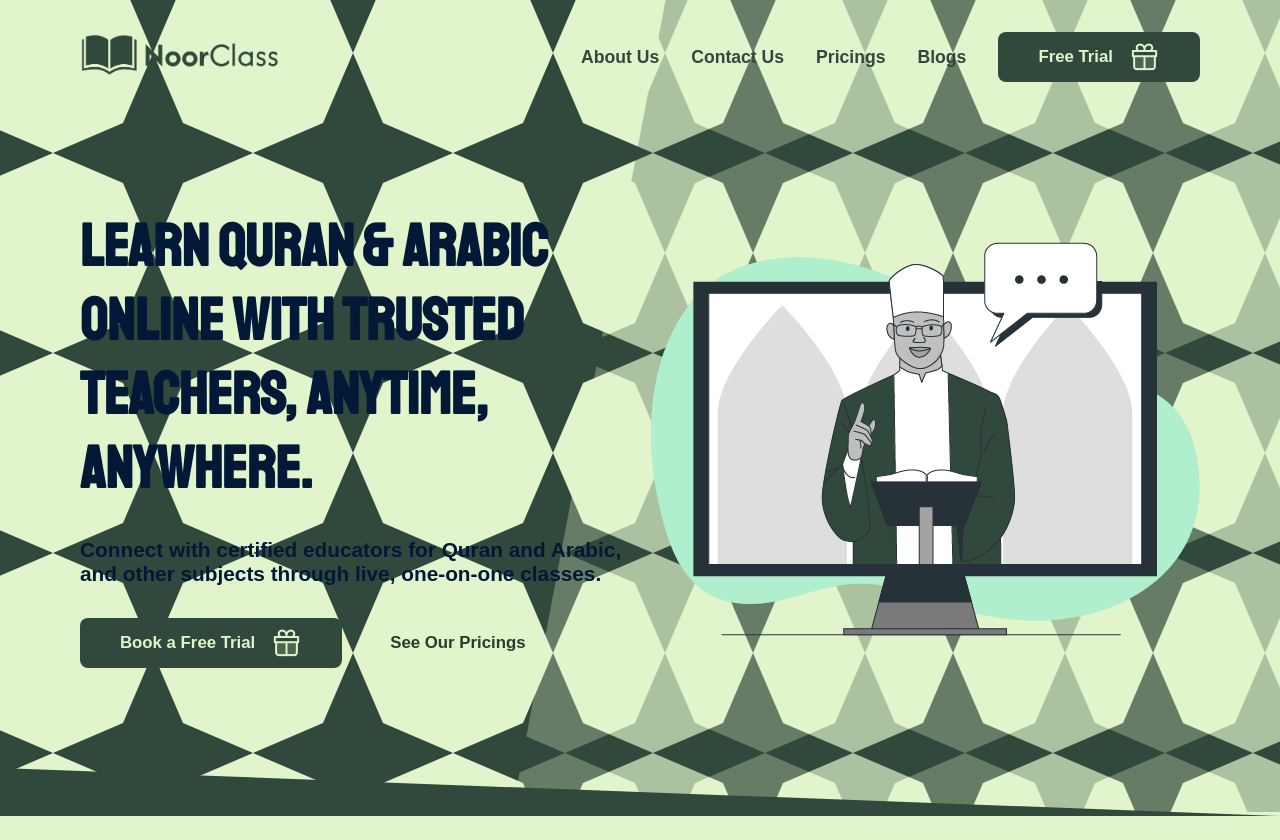
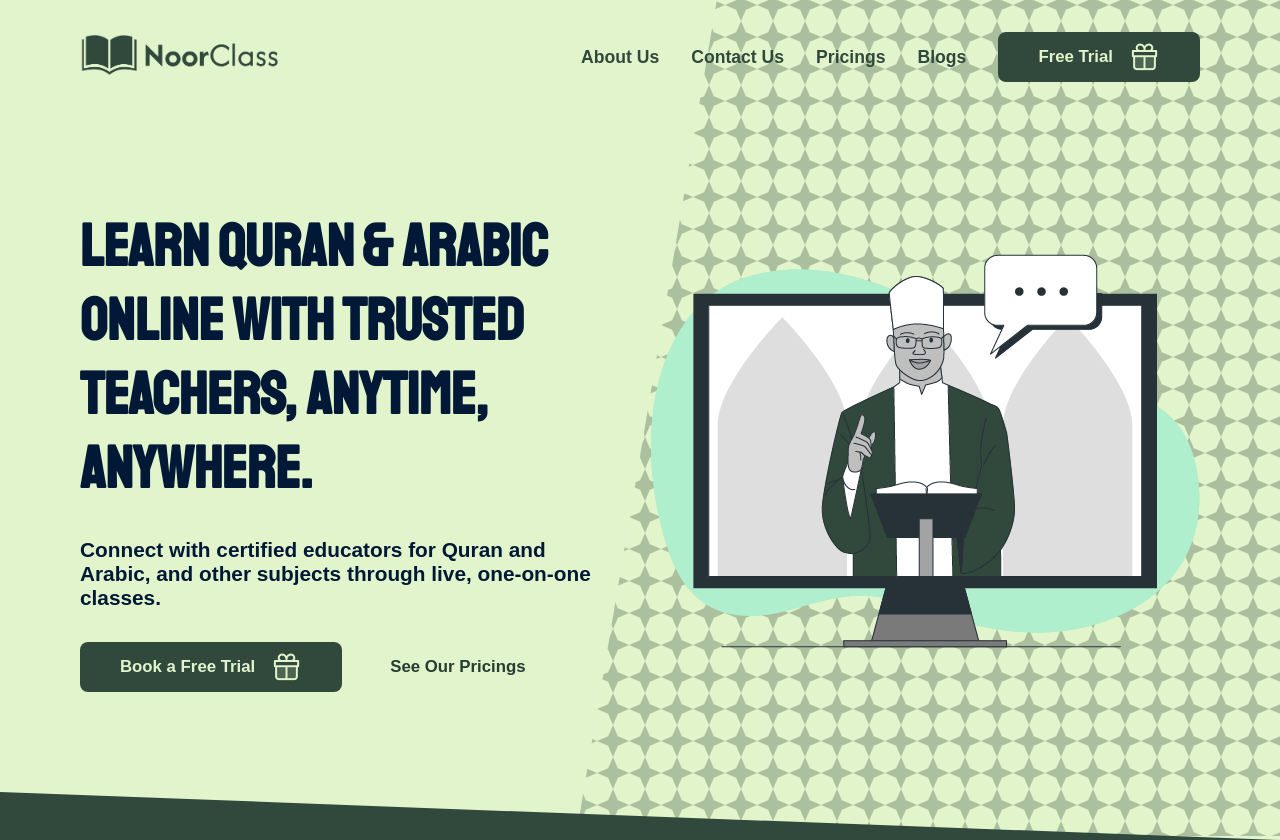
Before and after one commit to HazemYacop/Noor-Class-Academy, a PHP site: page / in a window 1280 px wide. Before the commit the page ends 816 px from the top, so only its background shows below. Run offline with PHP 8.4, Linux system fonts and the light colour scheme; some web fonts are replaced.

Commit message:
background icon resizing

```diff
--- a/styles/style.css
+++ b/styles/style.css
@@ -7,19 +7,6 @@
 
 body {
   background-color: #e1f4cb;
-  background-image: url("../assets/islamic-pattern.svg");
-  background-repeat: repeat;
-  background-size: 200px;
-  animation: bgScroll 25s linear infinite;
-}
-
-@keyframes bgScroll {
-  from {
-    background-position: 0 0;
-  }
-  to {
-    background-position: 200px 200px;
-  }
 }
 
 @keyframes bgScroll {
@@ -46,10 +33,11 @@ body {
   top: 0;
   right: 0;
   bottom: 0;
-  width: 60%;
+  width: 55%;
   background-image: url("../assets/islamic-pattern.svg");
+  background-color: #41604f;
   background-repeat: repeat;
-  background-size: 200px;
+  background-size: 2rem;
   animation: bgScroll 25s linear infinite;
   clip-path: polygon(20% 0, 100% 0, 100% 100%, 0% 100%);
   opacity: 0.3;
@@ -146,7 +134,7 @@ body {
   display: flex;
   flex-direction: column;
   gap: 2rem;
-  max-width: 45vw;
+  max-width: 41vw;
 }
 
 #hero-title {
```
